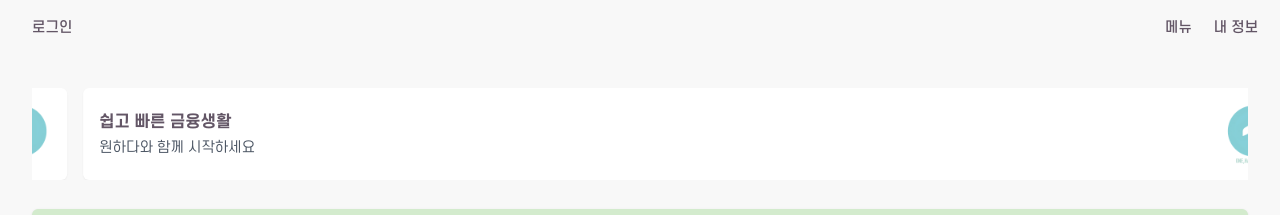
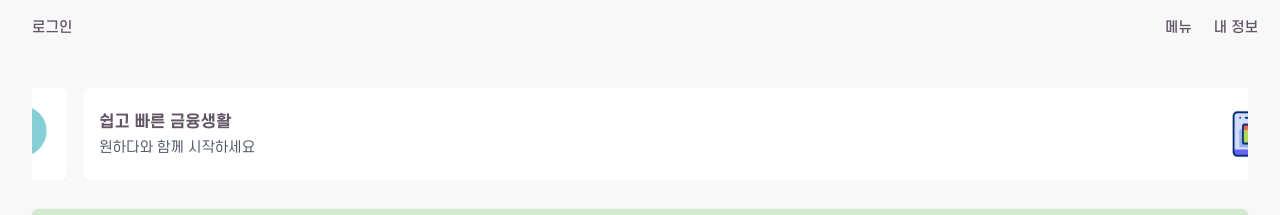
Before and after one commit to Hanaro-Trolly/ONE-HADA, a Next.js app in the folder one-hada/: page / in a window 1280 px wide. Shown: the top 215 px of the page. Built offline with nearby package versions, Linux system fonts and the light colour scheme; no server answers; a web font is replaced by a local one.

Commit message:
fix: 메인페이지 애니메이션 추가가

```diff
--- a/one-hada/components/home/NonLoginProductShowcase.tsx
+++ b/one-hada/components/home/NonLoginProductShowcase.tsx
@@ -11,14 +11,17 @@
 const NonLoginProductShowcase = () => {
   const messages = [
     {
+      image: '/images/one-hada.png',
       title: '원,하다로 한번에!',
       description: '맞춤 금융 서비스를 경험하세요',
     },
     {
+      image: '/images/smartphone_icon.gif',
       title: '쉽고 빠른 금융생활',
       description: '원하다와 함께 시작하세요',
     },
     {
+      image: '/images/global_icon.gif',
       title: '당신의 금융 파트너',
       description: '원하다가 함께합니다',
     },
@@ -55,7 +58,7 @@
               </div>
               <div className='relative'>
                 <Image
-                  src='/images/one-hada.png'
+                  src={`${message.image}`}
                   alt={`${message} ${index}`}
                   width={60}
                   height={60}
```
Also changed, not shown: one-hada/public/images/global_icon.gif (added), one-hada/public/images/smartphone_icon.gif (added).
